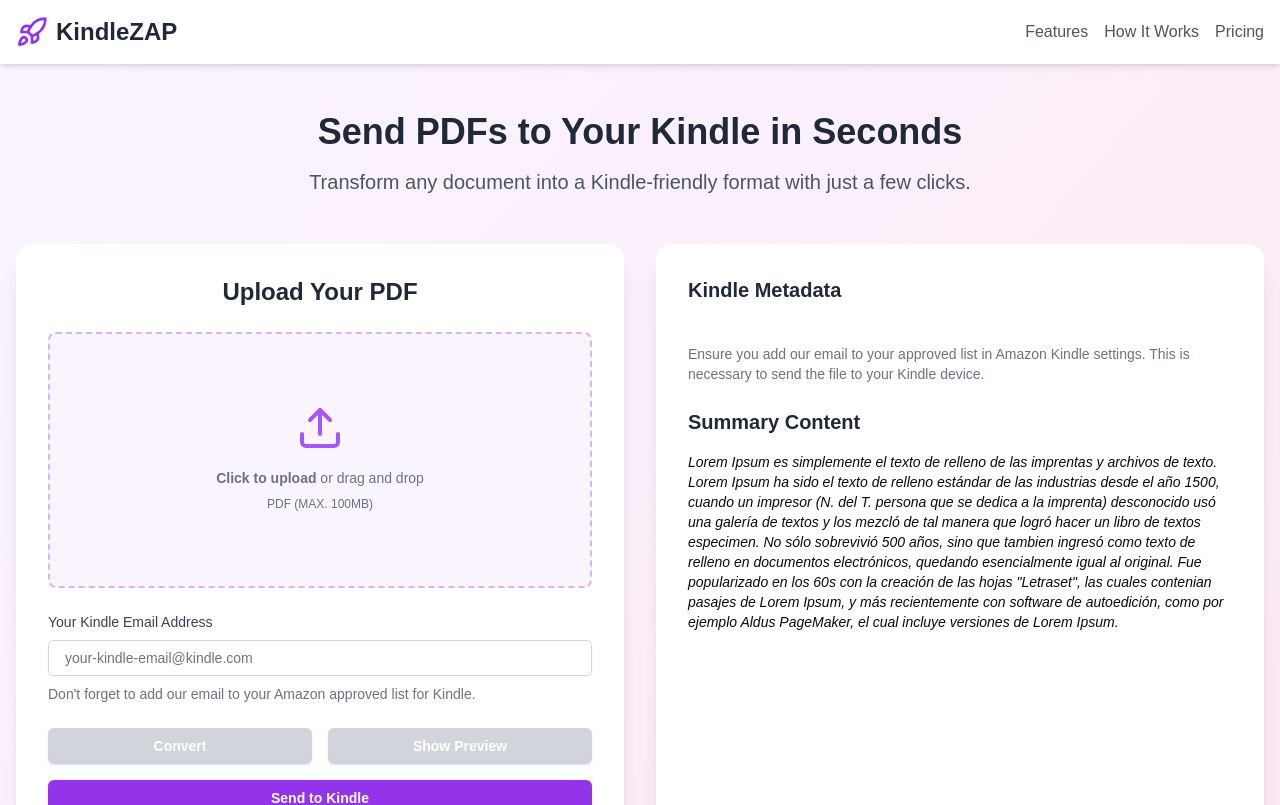
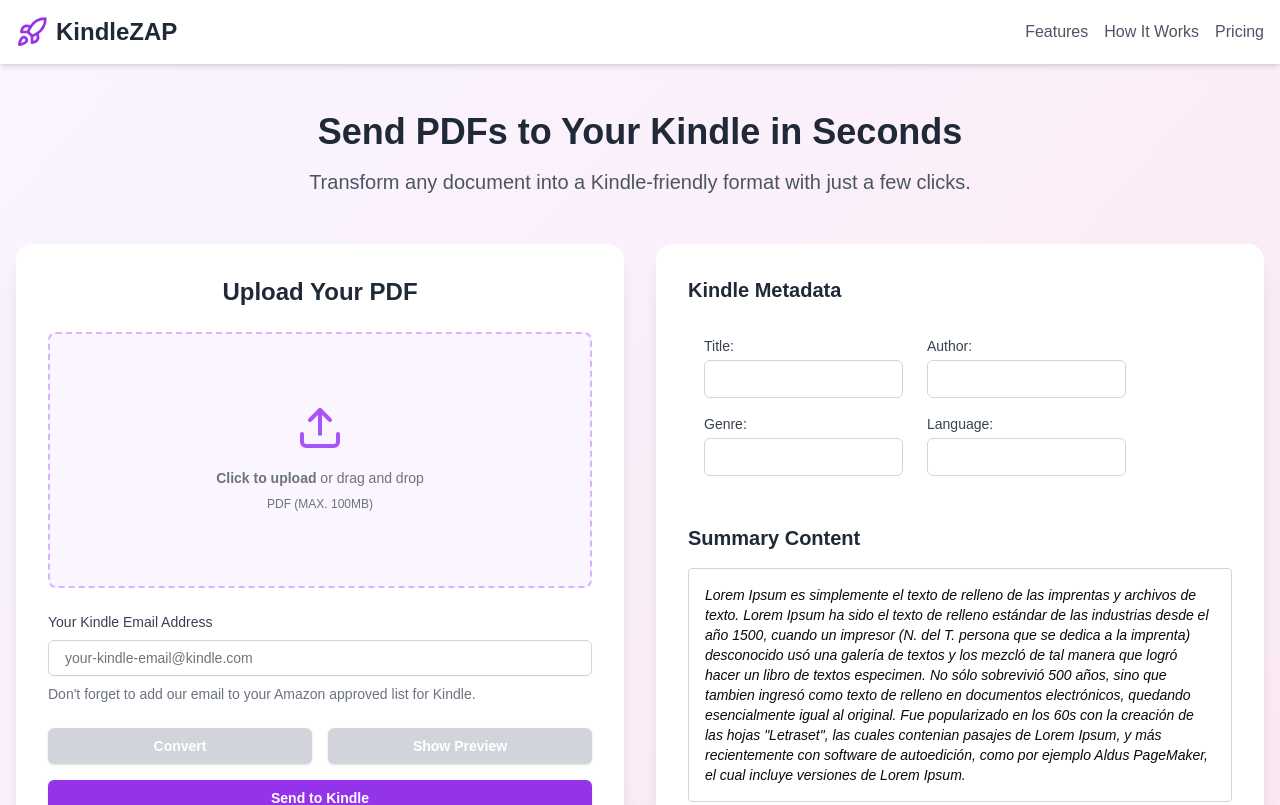
Before and after one commit to tenesedu/kindlezap-frontend, a Next.js app: page / in a window 1280 px wide. Shown: the top 805 px of the page. Built offline with nearby package versions, Linux system fonts and the light colour scheme.

Commit message:
MetadataForm Component

```diff
--- /dev/null
+++ b/app/interfaces.ts
@@ -0,0 +1,7 @@
+// Define la interfaz para Metadata
+export interface Metadata {
+  title: string;
+  author: string;
+  genre: string;
+  language: string;
+}
--- a/app/page.tsx
+++ b/app/page.tsx
@@ -29,6 +29,8 @@
 import KindleSimulator from "@/components/ui/kindleSimulator";
 import { Label } from "@/components/ui/label";
 import { Textarea } from "@/components/ui/textarea";
+import MetadataForm from "@/components/form/metadata";
+import { Metadata } from "@/app/interfaces";
 
 const carouselSlides = [
   {
@@ -115,12 +117,12 @@
         if (response.ok) {
           const data = await response.json();
 
-          const truncatedSummary =
-            data.summary.summary.length > 500
-              ? data.summary.summary.substring(0, 500) + "..."
-              : data.summary.summary;
+          // const truncatedSummary =
+          //   data.summary.summary.length > 500
+          //     ? data.summary.summary.substring(0, 500) + "..."
+          //     : data.summary.summary;
 
-          setShowSummaryContent(truncatedSummary);
+          setShowSummaryContent(data.summary.summary);
           setSummaryContent(true);
         } else {
         }
@@ -219,6 +221,12 @@
       setShowPreview(true);
     } else {
       alert("Please convert a file to kindle format to view preview content.");
+    }
+  };
+
+  const handleMetadataChange = (metadata: Metadata) => {
+    if (metadata) {
+      console.log(metadata);
     }
   };
 
@@ -370,9 +378,9 @@
             </form>
           </div>
           <div className="bg-white shadow-xl rounded-2xl p-8 mb-12 w-full md:w-1/2 h-auto">
-            <div className="flex flex-col space-y-6">
+            <div className="flex flex-col space-y-4">
               <div className="flex justify-between">
-                <h4 className="text-xl font-semibold text-gray-800 mb-4">
+                <h4 className="text-xl font-semibold text-gray-800">
                   Kindle Metadata
                 </h4>
 
@@ -381,31 +389,39 @@
                 )}
               </div>
               <p className="text-sm text-gray-500 mb-4">
-                Ensure you add our email to your approved list in Amazon Kindle
-                settings. This is necessary to send the file to your Kindle
-                device.
+                <MetadataForm onProcessMetadata={handleMetadataChange} />
               </p>
 
               <div className="">
                 <h4 className="text-xl font-semibold text-gray-800 mb-4">
                   Summary Content
                 </h4>
-                {/* {summaryContent && <p>{showSummaryContent}</p>} */}
-                <p className="2xl:text-base xl:text-sm text-xs italic">
-                  Lorem Ipsum es simplemente el texto de relleno de las
-                  imprentas y archivos de texto. Lorem Ipsum ha sido el texto de
-                  relleno estándar de las industrias desde el año 1500, cuando
-                  un impresor (N. del T. persona que se dedica a la imprenta)
-                  desconocido usó una galería de textos y los mezcló de tal
-                  manera que logró hacer un libro de textos especimen. No sólo
-                  sobrevivió 500 años, sino que tambien ingresó como texto de
-                  relleno en documentos electrónicos, quedando esencialmente
-                  igual al original. Fue popularizado en los 60s con la creación
-                  de las hojas "Letraset", las cuales contenian pasajes de Lorem
-                  Ipsum, y más recientemente con software de autoedición, como
-                  por ejemplo Aldus PageMaker, el cual incluye versiones de
-                  Lorem Ipsum.
-                </p>
+                {summaryContent ? (
+                  <div className="max-h-50 overflow-y-scroll p-4 border border-gray-300 rounded">
+                    <p className="2xl:text-base xl:text-sm text-xs italic">
+                      {showSummaryContent}
+                    </p>
+                  </div>
+                ) : (
+                  <div className="max-h-50 overflow-y-scroll p-4 border border-gray-300 rounded">
+                    <p className="2xl:text-base xl:text-sm text-xs italic">
+                      Lorem Ipsum es simplemente el texto de relleno de las
+                      imprentas y archivos de texto. Lorem Ipsum ha sido el
+                      texto de relleno estándar de las industrias desde el año
+                      1500, cuando un impresor (N. del T. persona que se dedica
+                      a la imprenta) desconocido usó una galería de textos y los
+                      mezcló de tal manera que logró hacer un libro de textos
+                      especimen. No sólo sobrevivió 500 años, sino que tambien
+                      ingresó como texto de relleno en documentos electrónicos,
+                      quedando esencialmente igual al original. Fue popularizado
+                      en los 60s con la creación de las hojas "Letraset", las
+                      cuales contenian pasajes de Lorem Ipsum, y más
+                      recientemente con software de autoedición, como por
+                      ejemplo Aldus PageMaker, el cual incluye versiones de
+                      Lorem Ipsum.
+                    </p>
+                  </div>
+                )}
               </div>
               {/* <div className="mt-4">
                 <KindleSimulator htmlContent={htmlContent || ""} />
--- /dev/null
+++ b/components/form/metadata.tsx
@@ -0,0 +1,106 @@
+import React, { useState } from "react";
+import { Metadata } from "@/app/interfaces";
+
+interface MetadataFormProps {
+  onProcessMetadata: (metadata: Metadata) => void;
+}
+
+const MetadataForm = ({ onProcessMetadata }: MetadataFormProps) => {
+  const [metadata, setMetadata] = useState<Metadata>({
+    title: "",
+    author: "",
+    genre: "",
+    language: "",
+  });
+
+  const handleChange = (event: React.ChangeEvent<HTMLInputElement>) => {
+    event.preventDefault();
+
+    const { id, value } = event.target;
+
+    setMetadata((prevMetadata) => ({
+      ...prevMetadata,
+      [id]: value,
+    }));
+
+    if (onProcessMetadata) {
+      onProcessMetadata({
+        ...metadata,
+        [id]: value,
+      });
+    }
+  };
+
+  return (
+    <form className="p-4 mx-auto">
+      <div className="mb-4 flex flex-col lg:flex-row gap-6">
+        <div className="items-center gap-2">
+          <label
+            className="block text-sm font-medium text-gray-700 min-w-[65px] mb-1"
+            htmlFor="title"
+          >
+            Title:
+          </label>
+          <input
+            value={metadata.title}
+            className="block w-full border border-gray-300 rounded-md p-2"
+            type="text"
+            id="title"
+            onChange={handleChange}
+          />
+        </div>
+        <div className="items-center gap-2">
+          <label
+            className="block text-sm font-medium text-gray-700 min-w-[65px] mb-1"
+            htmlFor="author"
+          >
+            Author:
+          </label>
+          <input
+            value={metadata.author}
+            className="block w-full border border-gray-300 rounded-md p-2"
+            type="text"
+            id="author"
+            onChange={handleChange}
+          />
+        </div>
+      </div>
+      <div className="flex flex-col lg:flex-row gap-6">
+        <div className="items-center gap-2">
+          <label
+            className="block text-sm font-medium text-gray-700 min-w-[65px] mb-1"
+            htmlFor="genre"
+          >
+            Genre:
+          </label>
+          <input
+            value={metadata.author}
+            className="block w-full border border-gray-300 rounded-md p-2"
+            type="text"
+            id="genre"
+            onChange={handleChange}
+          />
+        </div>
+        <div className="mb-4 items-center gap-2">
+          <label
+            className="block text-sm font-medium text-gray-700 min-w-[65px] mb-1"
+            htmlFor="language"
+          >
+            Language:
+          </label>
+          <input
+            value={metadata.language}
+            className="block w-full border border-gray-300 rounded-md p-2"
+            type="text"
+            id="language"
+            onChange={(e) =>
+              setMetadata({ ...metadata, language: e.target.value })
+            }
+          />
+        </div>
+      </div>
+    </form>
+  );
+};
+
+export default MetadataForm;
```
